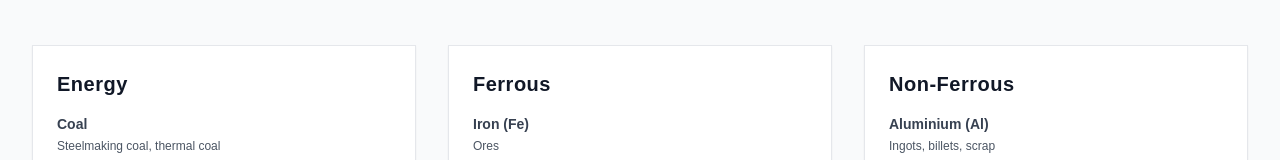
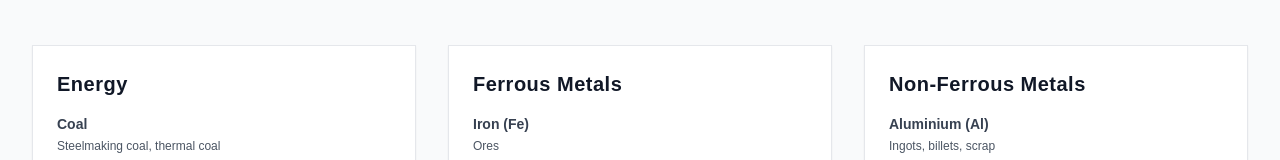
Before and after one commit to bryanengel72/njordpolaris, a React (Vite) app: page /products in a window 1280 px wide. Shown: the part 1180-1340 px from the top of the page. Built offline with nearby package versions, Linux system fonts and the light colour scheme.

Commit message:
Fix image URLs to use correct .jpeg extension for Supabase storage

```diff
--- a/components/About.tsx
+++ b/components/About.tsx
@@ -6,7 +6,7 @@ const About: React.FC = () => {
       {/* Full-width Image */}
       <div className="w-full bg-white">
         <img
-          src="https://zgfooiszwnzzwerznwwy.supabase.co/storage/v1/object/public/website-assets/manhattan_np.jpg"
+          src="https://zgfooiszwnzzwerznwwy.supabase.co/storage/v1/object/public/website-assets/manhattan_np.jpeg"
           alt="Cityscape view of Manhattan"
           className="w-full h-auto block"
         />
--- a/components/Contact.tsx
+++ b/components/Contact.tsx
@@ -70,7 +70,7 @@ const Contact: React.FC = () => {
 
         <div className="w-full bg-white mb-12">
           <img
-            src="https://zgfooiszwnzzwerznwwy.supabase.co/storage/v1/object/public/website-assets/singapore_np.jpg"
+            src="https://zgfooiszwnzzwerznwwy.supabase.co/storage/v1/object/public/website-assets/singapore_np.jpeg"
             alt="Singapore Cityscape"
             className="w-full h-auto rounded-sm shadow-sm"
           />
--- a/components/Hero.tsx
+++ b/components/Hero.tsx
@@ -6,7 +6,7 @@ const Hero: React.FC = () => {
       {/* Hero Image Container */}
       <div className="w-full bg-gray-50 relative">
         <img
-          src="https://zgfooiszwnzzwerznwwy.supabase.co/storage/v1/object/public/website-assets/oil_tank_np.jpg"
+          src="https://zgfooiszwnzzwerznwwy.supabase.co/storage/v1/object/public/website-assets/containers_np.jpeg"
           alt="Crude oil tank"
           className="w-full h-auto block"
         />
--- a/components/Products.tsx
+++ b/components/Products.tsx
@@ -22,7 +22,7 @@ const productData: ProductCategory[] = [
     ]
   },
   {
-    title: "Ferrous",
+    title: "Ferrous Metals",
     items: [
       { name: "Iron (Fe)", description: "Ores" },
       { name: "Ferrous products", description: "Pig Iron (Basic, Foundry, Nodular, Direct Reduced Iron (DRI), Hot Briquetted Iron (HBI)" },
@@ -32,7 +32,7 @@ const productData: ProductCategory[] = [
     ]
   },
   {
-    title: "Non-Ferrous",
+    title: "Non-Ferrous Metals",
     items: [
       { name: "Aluminium (Al)", description: "Ingots, billets, scrap" },
       { name: "Copper (Cu)", description: "Ingots, scrap" },
@@ -71,7 +71,7 @@ const Products: React.FC = () => {
       {/* Full-width Image */}
       <div className="w-full bg-white">
         <img
-          src="https://zgfooiszwnzzwerznwwy.supabase.co/storage/v1/object/public/website-assets/ingots_np.jpg"
+          src="https://zgfooiszwnzzwerznwwy.supabase.co/storage/v1/object/public/website-assets/ingots_np.jpeg"
           alt="Commodity Metal Ingots"
           className="w-full h-auto block"
         />
--- a/components/Services.tsx
+++ b/components/Services.tsx
@@ -6,7 +6,7 @@ const Services: React.FC = () => {
       {/* Full-width Image */}
       <div className="w-full bg-white">
         <img
-          src="https://zgfooiszwnzzwerznwwy.supabase.co/storage/v1/object/public/website-assets/containers_np.jpg"
+          src="https://zgfooiszwnzzwerznwwy.supabase.co/storage/v1/object/public/website-assets/containers_np.jpeg"
           alt="Logistics and Container Shipping"
           className="w-full h-auto block"
         />
```
